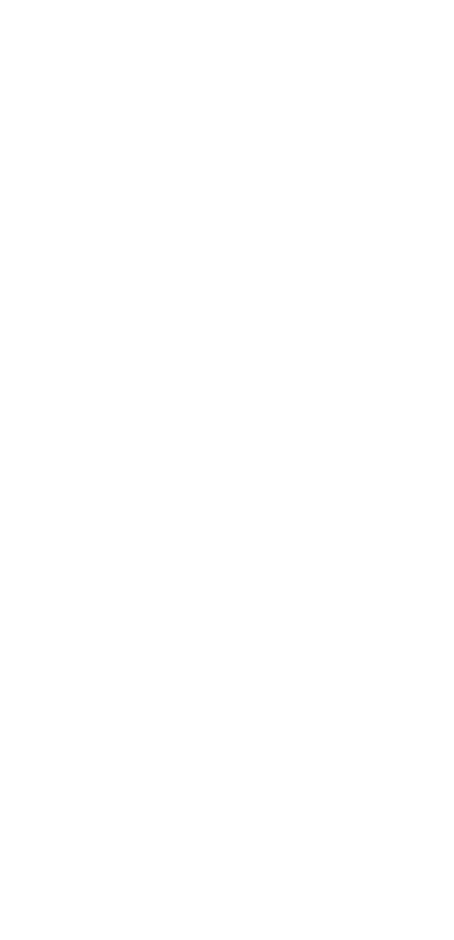
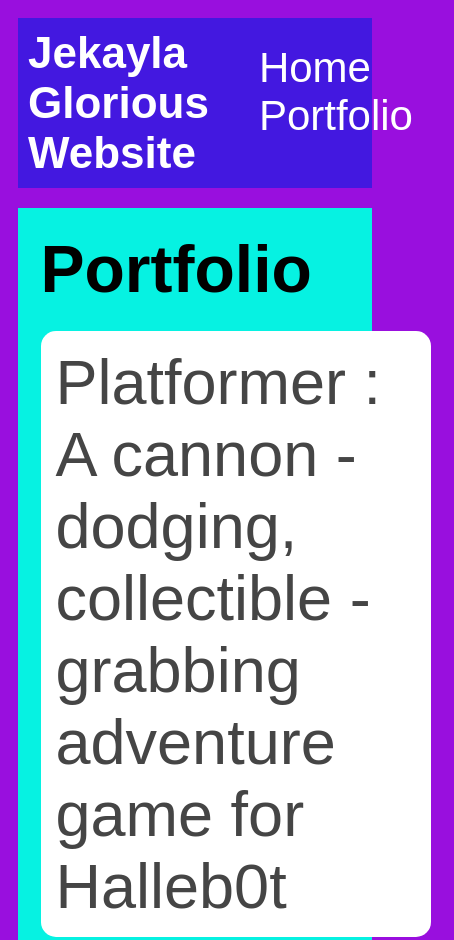
Before and after one commit to kayisinvisible/kayisinvisible.github.io, a plain HTML site: page portfolio.html in a window 390 px wide. Shown: the top 940 px of the page, 454 px wide, since content can reach past the window. Before the commit the page ends 844 px from the top, so only its background shows below. Drawn offline with Linux system fonts and the light colour scheme.

Commit message:
add portfolio.html file

```diff
--- a/portfolio.html
+++ b/portfolio.html
@@ -0,0 +1,34 @@
+<!DOCTYPE>
+<html>
+    <head>
+       <title>Jekayla Amazing Wensite</title>
+        <link rel="stylesheet" href="style.css">
+    </head>
+
+    <body>
+      <div id="all-contents">
+           <nav>
+                <h1>Jekayla Glorious Website</h1>
+                <ul id="nav-ul">
+                    <li class="nav-li">
+                         <a class="nav-a" href="index.html"> Home </a>
+                   </li>
+                  <li class="nav-li">
+                     <a class="nav-a" href="portfolio.html"> Portfolio </a>
+                  </li>
+                 </ul>
+          </nav>
+
+          <main>
+                <div class="content">
+                    <h1>Portfolio</h1>
+                    <ul id="portfolio">
+                        <li><a href="projects/platformer/">Platformer : A cannon - dodging, collectible - grabbing adventure game for Halleb0t</a></li>
+                        <li><a href="projects/bouncing-box/">Bouncing Box : A project that gives you a taste of game development on the web </a></li>
+                        <li><a href="projects/circularity/">Circularity : A motion poem using random number generation and velocity applied to circle shapes...</a></li>
+                    </ul>
+                </div>
+            </main>
+        </div>
+    </body>
+</html>
--- a/style.css
+++ b/style.css
@@ -60,3 +60,77 @@ main {
 h2, h3 {
     margin: 0px;
 }
+         /* portfolio styles */
+         .content h1 {
+            color: black;
+        }
+
+        #portfolio {
+            list-style-type: none;
+            padding-left: 0;
+        }
+
+        #portfolio li {
+            background: #fff;
+            padding: 10px;
+            border-radius: 10px;
+            margin-bottom: 10px;
+        }
+
+        #portfolio li:hover {
+            background: #eee;
+        }
+
+        #portfolio a {
+            text-decoration: none;
+            color: #454545;
+        }
+                    /* responsive web design */
+                    @media screen and (min-width: 120px) and (max-width: 1080px) {
+                        main {
+                          height: 100ch;
+                          zoom: 1.5;
+                          display: grid;
+                        }
+
+                        h1 {
+                          font-size: 44px;
+                        }
+
+                        h2 {
+                          font-size: 42px;
+                        }
+
+                        h3 {
+                          font-size: 36px;
+                        }
+
+                        #all-contents {
+                          height: 100ch;
+                          margin: none;
+                        }
+
+                        a {
+                          font-size: 42px;
+                        }
+
+                        .sidebar {
+                          margin-right: 0px;
+                          justify-content: center;
+                          align-items: center;
+                        }
+
+                        .sidebar-img {
+                          width: 100%;
+                        }
+
+                        p,
+                        li {
+                          font-size: 24px;
+                        }
+
+                        .content {
+                          align-content: center;
+                          justify-content: center;
+                        }
+                    }
```
